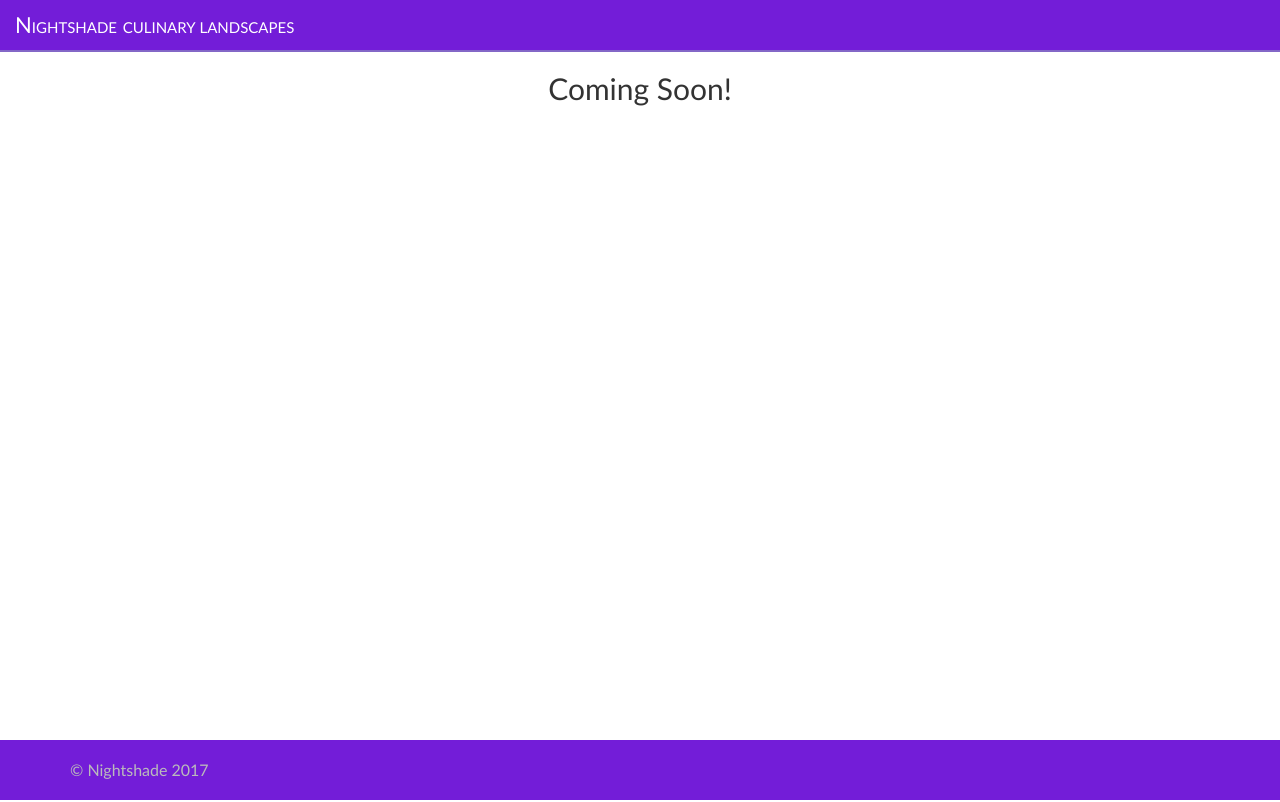
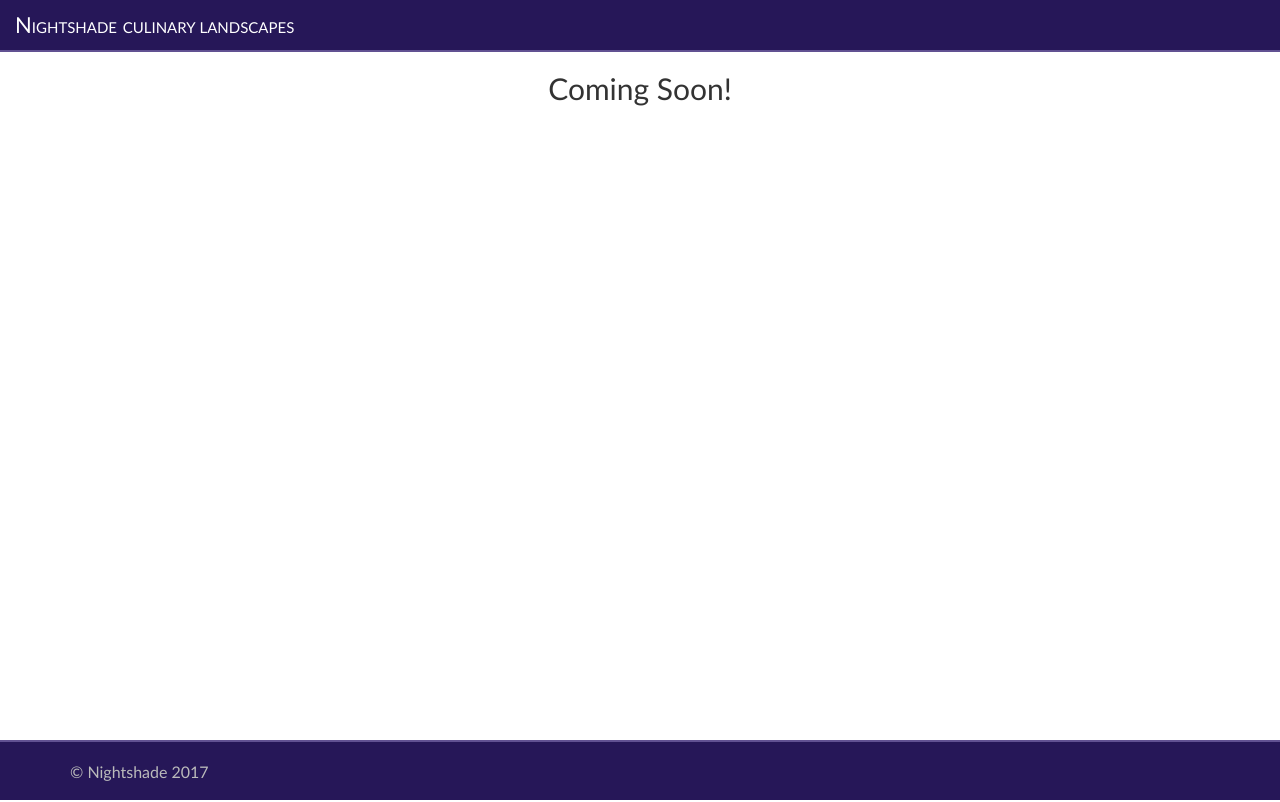
Before and after one commit to a-bort/Nightshade, a PHP site: page /index.html in a window 1280 px wide. Run offline with PHP 8.4, Linux system fonts and the light colour scheme.

Commit message:
Better purple

```diff
--- a/style.css
+++ b/style.css
@@ -9,7 +9,8 @@ html {
   /* Set the fixed height of the footer here */
   height: 60px;
   line-height: 60px; /* Vertically center the text there */
-  background-color: #731DD8;
+  background-color: #261758;
+  border-top: 2px solid #615192;
 }
 
 body {
@@ -26,9 +27,9 @@ a {
 }
 
 .navbar-default {
-  background-color: #731DD8;
+  background-color: #261758;
   border: 0;
-  border-bottom: 2px solid #8367C7;
+  border-bottom: 2px solid #615192;
   border-radius: 0;
 }
 
```
